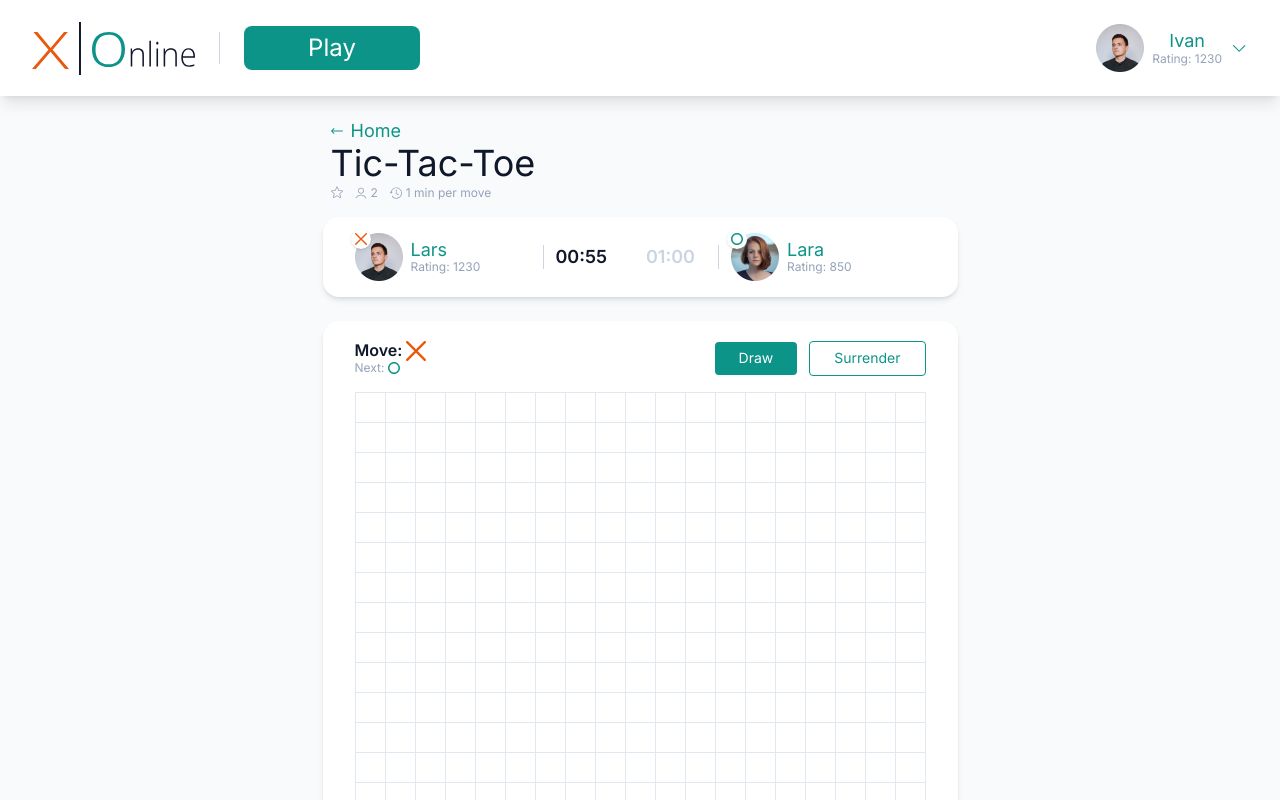
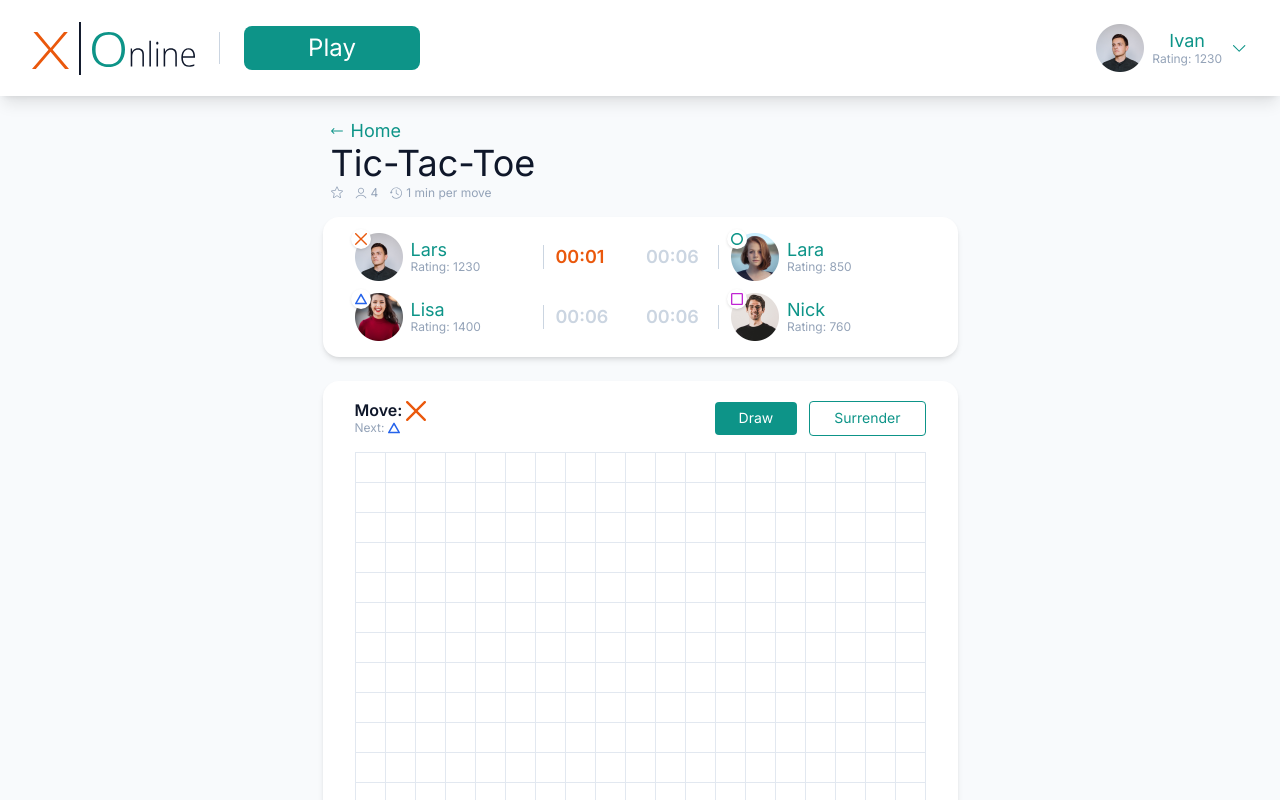
Before and after one commit to keithharingg/tic-tac-toe.v2, a Next.js app: page / in a window 1280 px wide. Shown: the top 800 px of the page. Built offline with nearby package versions, Linux system fonts and the light colour scheme.

Commit message:
added winnerSymbol by time

```diff
--- a/components/game/game-field.jsx
+++ b/components/game/game-field.jsx
@@ -10,6 +10,7 @@ export function GameField({
   currentMove,
   nextMove,
   winnerSequence,
+  winnerSymbol,
 }) {
   const actions = (
     <>
@@ -29,7 +30,7 @@ export function GameField({
           <GameCell
             onClick={() => handleCellClick(index)}
             key={index}
-            disabled={!!winnerSequence}
+            disabled={!!winnerSymbol}
             isWinner={winnerSequence?.includes(index)}>
             {symbol && <GameSymbol symbol={symbol} className="w-5 h-5" />}
           </GameCell>
--- a/components/game/game-info.jsx
+++ b/components/game/game-info.jsx
@@ -60,7 +60,7 @@ export function GameInfo({ className, playersCount, currentMove, isWinner, onPla
 }
 
 function PlayerInfo({ playerInfo, isRight, isTimerRunning, onTimeOver }) {
-  const [seconds, setSeconds] = useState(60);
+  const [seconds, setSeconds] = useState(6);
 
   const isDanger = seconds < 10;
 
@@ -71,7 +71,7 @@ function PlayerInfo({ playerInfo, isRight, isTimerRunning, onTimeOver }) {
       }, 1000);
       return () => {
         clearInterval(interval);
-        setSeconds(60);
+        setSeconds(6);
       };
     }
   }, [isTimerRunning]);
--- a/components/game/model.js
+++ b/components/game/model.js
@@ -1,7 +1,9 @@
 import { MOVE_ORDER } from './constants';
 
-export function getNextMove(currentMove, playersCount) {
-  const slicedMoveOrder = MOVE_ORDER.slice(0, playersCount);
+export function getNextMove(currentMove, playersCount, playersTimeOver) {
+  const slicedMoveOrder = MOVE_ORDER.slice(0, playersCount).filter(
+    (symbol) => !playersTimeOver.includes(symbol),
+  );
 
   const nextMoveIndex = slicedMoveOrder.indexOf(currentMove) + 1;
   return slicedMoveOrder[nextMoveIndex] ?? slicedMoveOrder[0];
--- a/components/game/use-game-state.js
+++ b/components/game/use-game-state.js
@@ -3,15 +3,16 @@ import { GAME_SYMBOLS } from './constants';
 import { computeWinner, getNextMove } from './model';
 
 export function useGameState(playersCount) {
-  const [{ cells, currentMove }, setGameState] = useState(() => ({
+  const [{ cells, currentMove, playersTimeOver }, setGameState] = useState(() => ({
     cells: new Array(19 * 19).fill(null),
     currentMove: GAME_SYMBOLS.CROSS,
     playersTimeOver: [],
   }));
 
   const winnerSequence = computeWinner(cells);
+  const nextMove = getNextMove(currentMove, playersCount, playersTimeOver);
 
-  const nextMove = getNextMove(currentMove, playersCount);
+  const winnerSymbol = nextMove === currentMove ? currentMove : winnerSequence?.[0];
 
   const handleCellClick = (index) => {
     setGameState((prevGameState) => {
@@ -20,9 +21,15 @@ export function useGameState(playersCount) {
         // if not occupied, then update game state
         return {
           ...prevGameState,
-          currentMove: getNextMove(prevGameState.currentMove, playersCount),
+          currentMove: getNextMove(
+            prevGameState.currentMove,
+            playersCount,
+            prevGameState.playersTimeOver,
+          ),
           cells: prevGameState.cells.map((cell, i) =>
-            i === index ? getNextMove(prevGameState.currentMove, playersCount) : cell,
+            i === index
+              ? getNextMove(prevGameState.currentMove, playersCount, prevGameState.playersTimeOver)
+              : cell,
           ),
         };
       } else {
@@ -37,7 +44,11 @@ export function useGameState(playersCount) {
       return {
         ...prevGameState,
         playersTimeOver: [...prevGameState.playersTimeOver, symbol],
-        currentMove: getNextMove(prevGameState.currentMove, playersCount),
+        currentMove: getNextMove(
+          prevGameState.currentMove,
+          playersCount,
+          prevGameState.playersTimeOver,
+        ),
       };
     });
   };
@@ -49,5 +60,6 @@ export function useGameState(playersCount) {
     currentMove,
     nextMove,
     winnerSequence,
+    winnerSymbol,
   };
 }
--- a/pages/index.jsx
+++ b/pages/index.jsx
@@ -1,11 +1,19 @@
 import { useState } from 'react';
 import { GameField, GameInfo, GameTitle, useGameState } from '../components/game';
 import { Header } from '../components/header';
+import { GameSymbol } from '../components/game/game-symbol';
 
 export default function HomePage() {
-  const [playersCount] = useState(2);
-  const { handleCellClick, handlePlayerTimeOver, cells, currentMove, nextMove, winnerSequence } =
-    useGameState(playersCount);
+  const [playersCount] = useState(4);
+  const {
+    handleCellClick,
+    handlePlayerTimeOver,
+    cells,
+    currentMove,
+    nextMove,
+    winnerSequence,
+    winnerSymbol,
+  } = useGameState(playersCount);
   return (
     <div className="bg-slate-50 min-h-screen">
       <Header />
@@ -13,12 +21,18 @@ export default function HomePage() {
         <GameTitle playersCount={playersCount} />
         <GameInfo
           onPlayerTimeOver={handlePlayerTimeOver}
-          isWinner={!!winnerSequence}
+          isWinner={!!winnerSymbol}
           currentMove={currentMove}
           playersCount={playersCount}
           className="mt-4"
         />
+        {winnerSymbol && (
+          <div className="m-4">
+            <GameSymbol symbol={winnerSymbol} />
+          </div>
+        )}
         <GameField
+          winnerSymbol={winnerSymbol}
           handleCellClick={handleCellClick}
           cells={cells}
           currentMove={currentMove}
```
